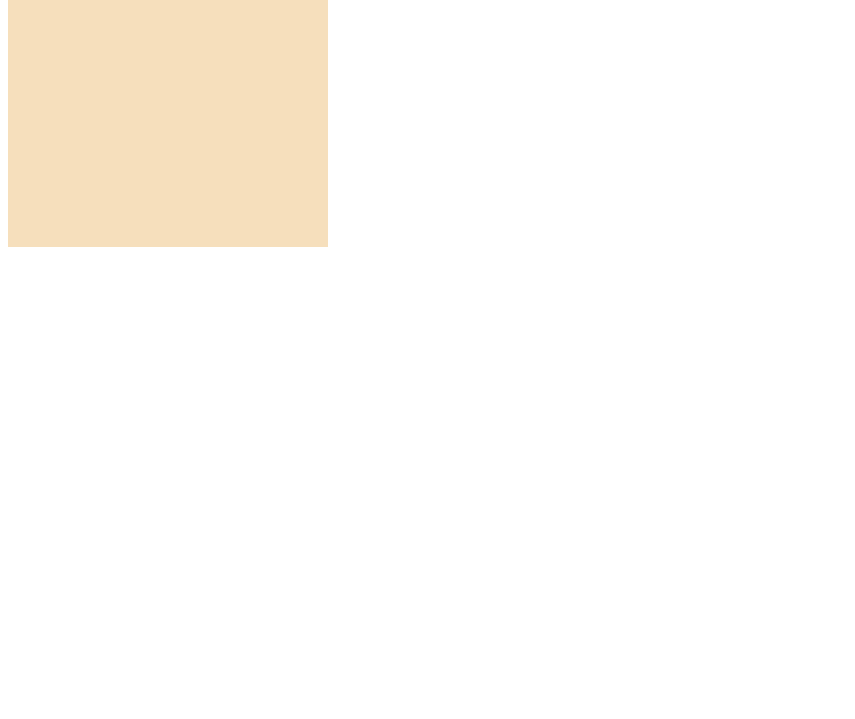
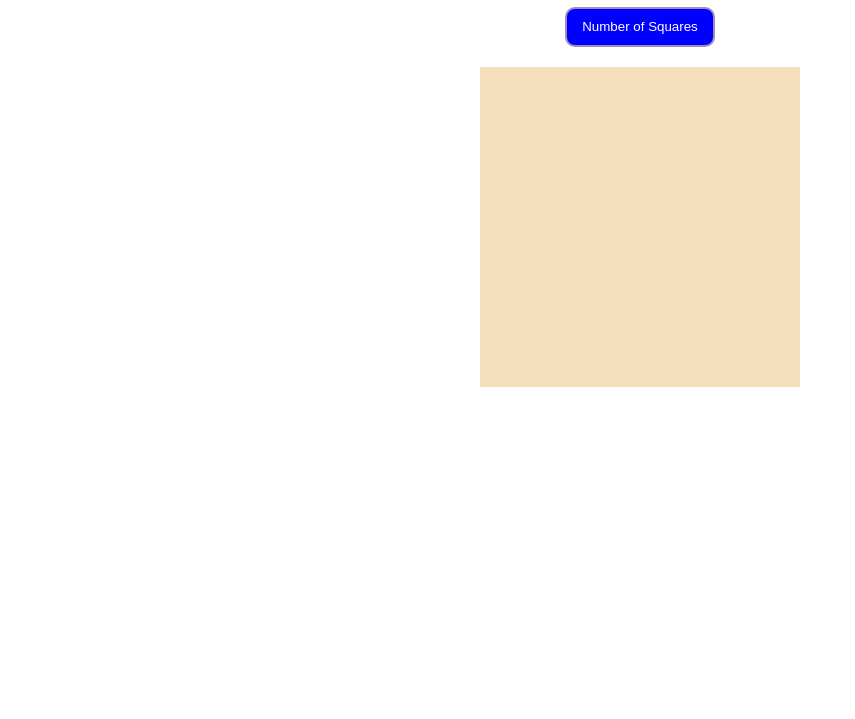
Before and after one commit to danieletie/etch-a-sketch, a plain HTML site: page index.html in a window 1280 px wide. Shown: the part 81-800 px from the top of the page, without its empty margins (0-855 px from the left). Drawn offline with Linux system fonts and the light colour scheme.

Commit message:
Modify HTML and CSS
- add header h2 tag 'Etch-a-Sketch'
- add button to determine number of squares in HTML
- style number of squares button

```diff
--- a/index.html
+++ b/index.html
@@ -6,8 +6,13 @@
   <link rel="stylesheet" href="./styles.css">
 </head>
 <body>
-  <div class="grid" id = "grid">
 
+  <div class = "container">
+    <h1>Etch-a-Sketch</h1>
+    <button class = "grid-size" id = "grid-size"> Number of Squares</button>
+    <div class = "grid" id = "grid">
+
+    </div>
   </div>
 
 
--- a/styles.css
+++ b/styles.css
@@ -1,3 +1,9 @@
+.container {
+  display: flex;
+  flex-direction: column;
+  align-items: center;
+}
+
 .grid {
   display: flex;
   flex-direction: row;
@@ -15,3 +21,19 @@
   padding: 0;
   margin: 0;
 }
+
+
+.grid-size {
+  width: 150px;
+  height: 40px;
+  margin-bottom: 20px;
+  border: 2px solid rgba(241, 207, 155, 0.664);
+  border-radius: 10px;
+  background-color: blue;
+  color: white;
+  cursor: pointer;
+}
+
+.grid-size:hover {
+  background-color: rgb(78, 78, 227);
+}
```
